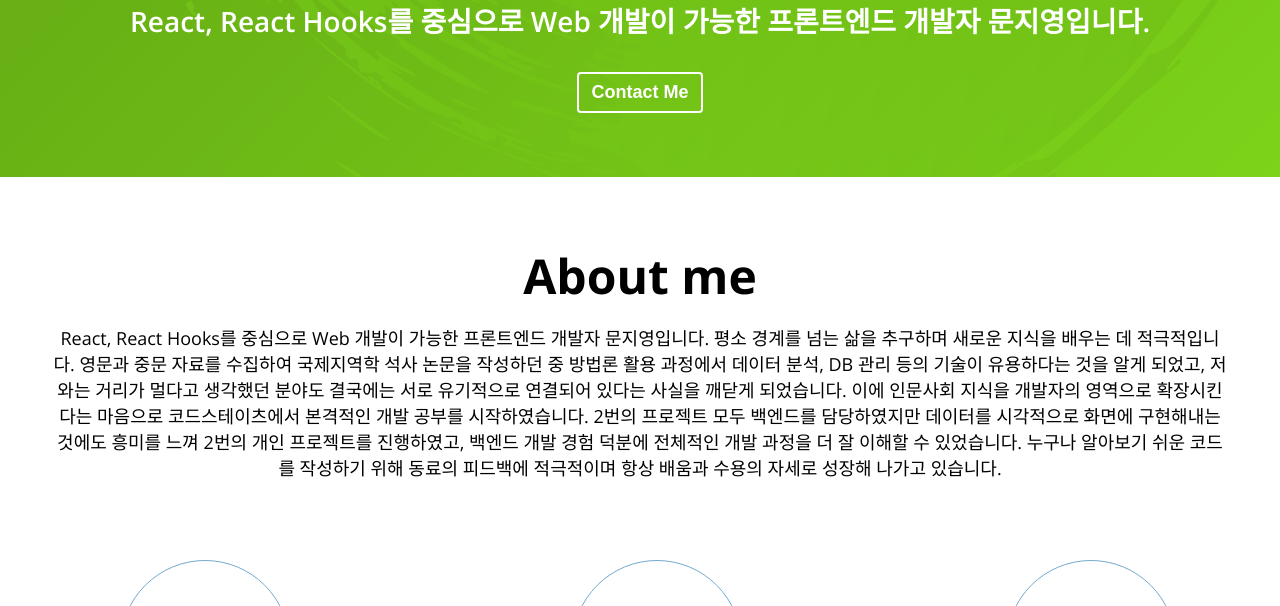
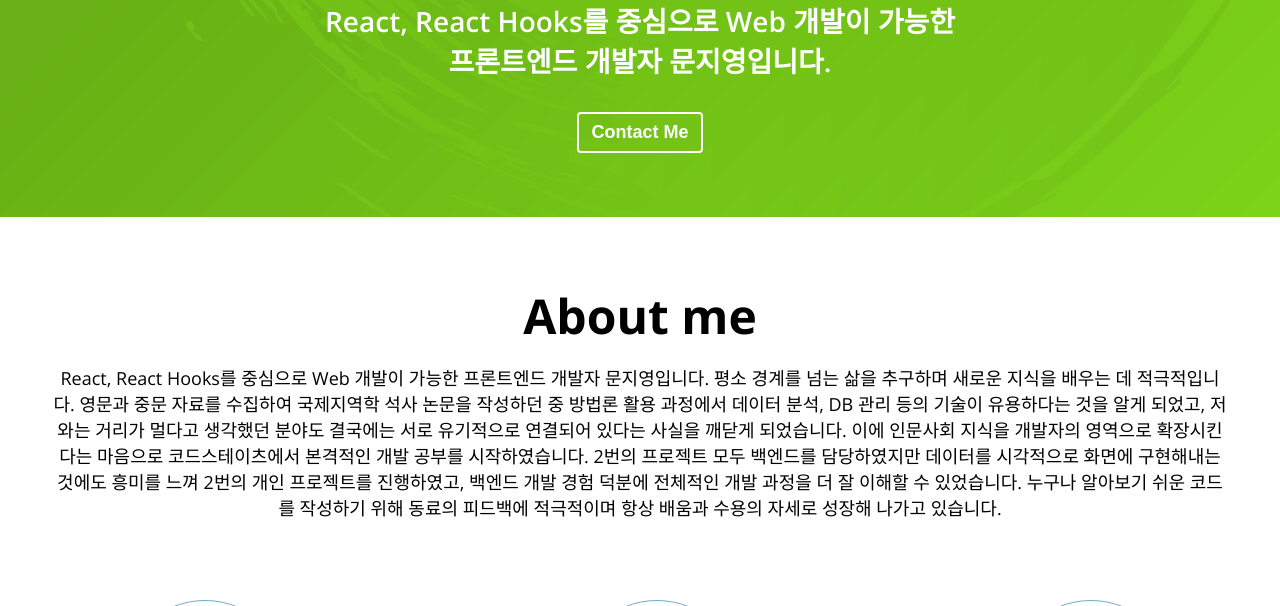
Before and after one commit to moongaia/moongaia.github.io, a plain HTML site: page index.html in a window 1280 px wide. Shown: the part 457-1063 px from the top of the page. Drawn offline with nearby package versions, Linux system fonts and the light colour scheme.

Commit message:
HTML: line break

```diff
--- a/index.html
+++ b/index.html
@@ -53,7 +53,7 @@
       />
       <h1 class="home__title">Hello, <br />I'm JiYoung</h1>
       <h2 class="home__description">
-        React, React Hooks를 중심으로 Web 개발이 가능한 프론트엔드 개발자
+        React, React Hooks를 중심으로 Web 개발이 가능한 <br />프론트엔드 개발자
         문지영입니다.
       </h2>
       <button class="home__contact">Contact Me</button>
```
